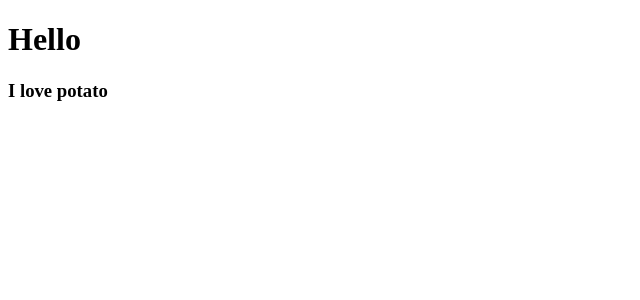
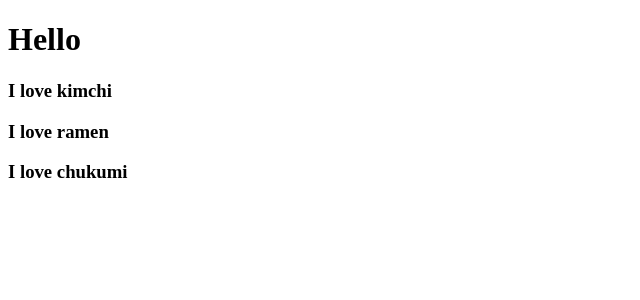
Before and after one commit to KSun-git/movie_app_2019, a React (Create React App) app: page / in a window 1280 px wide. Shown: the top 300 px of the page, without its empty margins (0-640 px from the left). Built offline with nearby package versions, Linux system fonts and the light colour scheme.

Commit message:
Reusable Components with JSX+Props

```diff
--- a/src/App.js
+++ b/src/App.js
@@ -1,11 +1,18 @@
 import React from 'react';
-import Potato from './Potato';
+
+function Food({favorite}){
+	return(
+		<h3>I love {favorite}</h3>
+	);
+}
 
 function App() {
   return (
     <div>
 		  <h1>Hello</h1>
-		  <Potato />
+		  <Food favorite="kimchi" />
+		  <Food favorite="ramen" />
+		  <Food favorite="chukumi" />
 	</div>
   );
 }
--- a/src/Potato.js
+++ /dev/null
@@ -1,9 +0,0 @@
-import React from 'react';
-
-function Potato(){
-	return (
-		<h3>I love potato</h3>
-	);
-}
-
-export default Potato
```
